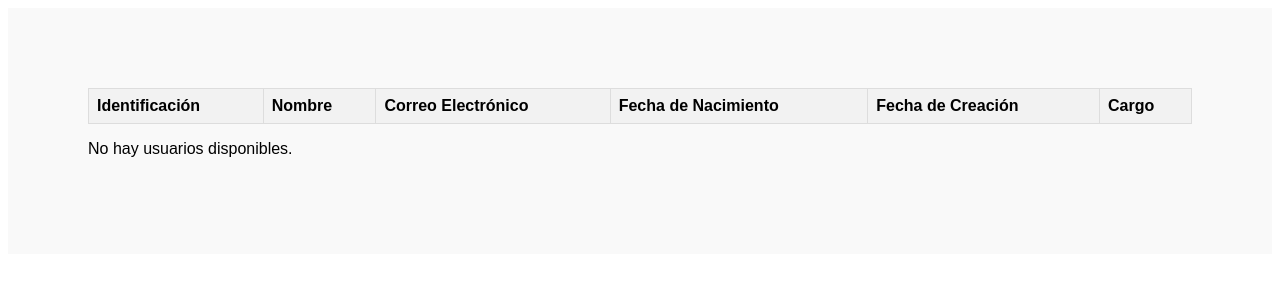
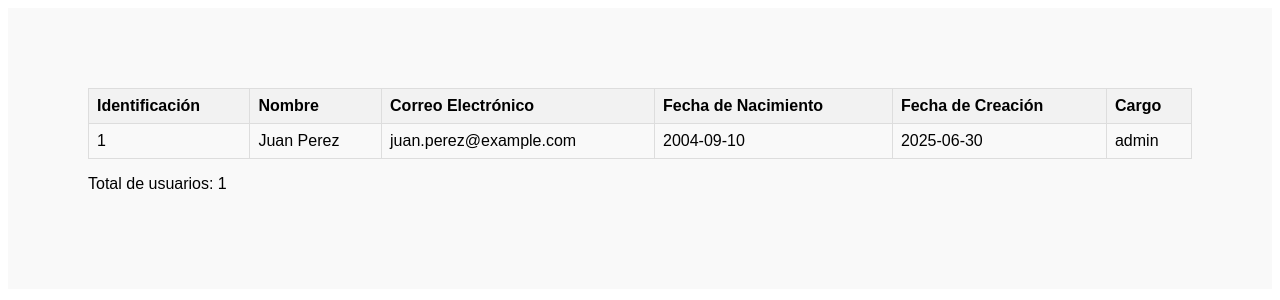
Before and after one commit to YurleisZg/Prueba_Tecnica_STD, a Vue app: page / in a window 1280 px wide. Shown: the top 300 px of the page. Built offline with nearby package versions, Linux system fonts and the light colour scheme.

Commit message:
✨ feat: Fetch user data on component mount in TableComponent

```diff
--- a/src/components/TableComponent.vue
+++ b/src/components/TableComponent.vue
@@ -28,10 +28,15 @@
 </template>
 
 <script lang="ts" setup>
-import { ref } from 'vue';
+import { ref, onMounted } from 'vue';
 import type { User } from '../models/user';
+import { getUsers } from '../services/userService';
 
 const users = ref<User[]>([]);
+
+onMounted(() =>{
+    users.value = getUsers();
+})
 
 </script>
 
```
